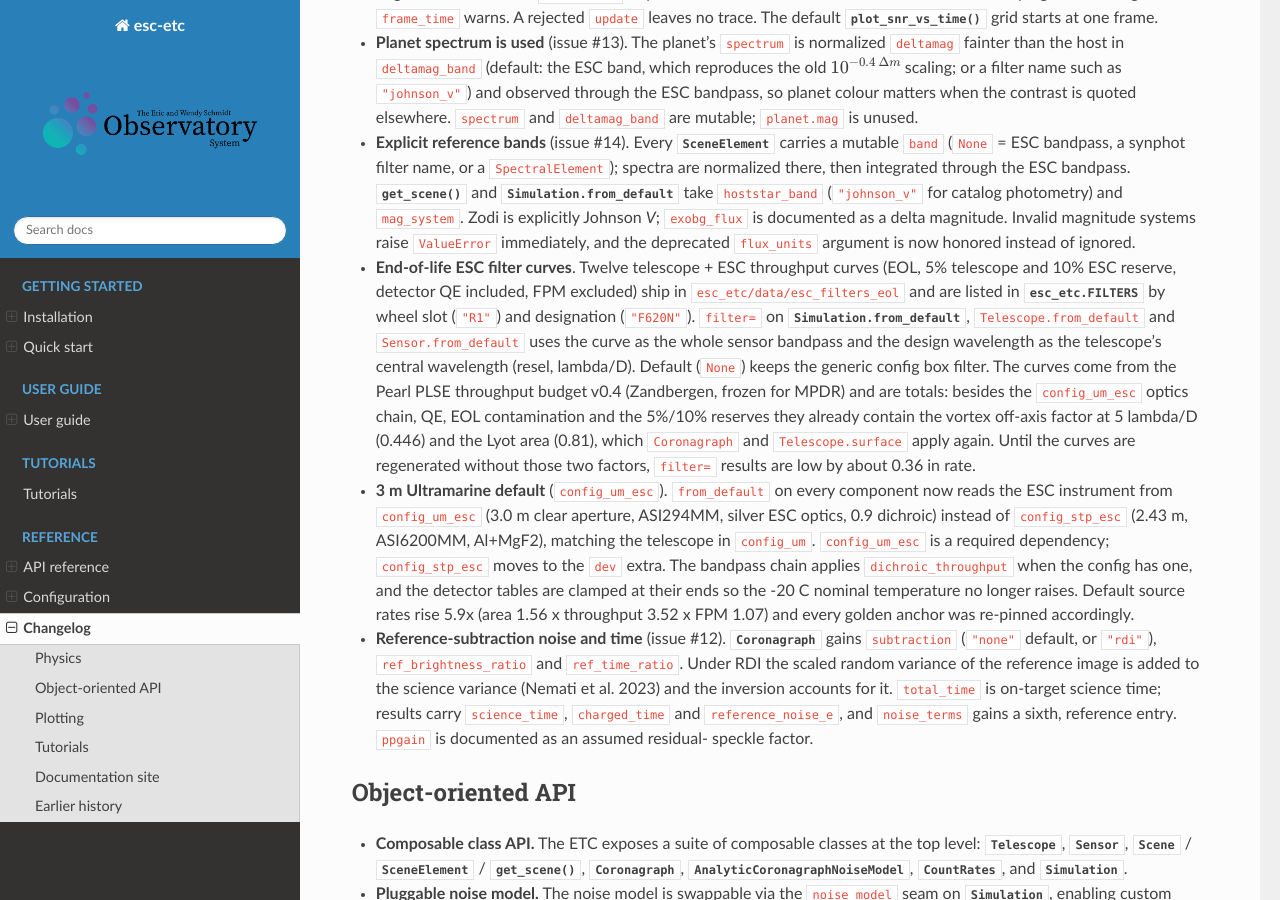
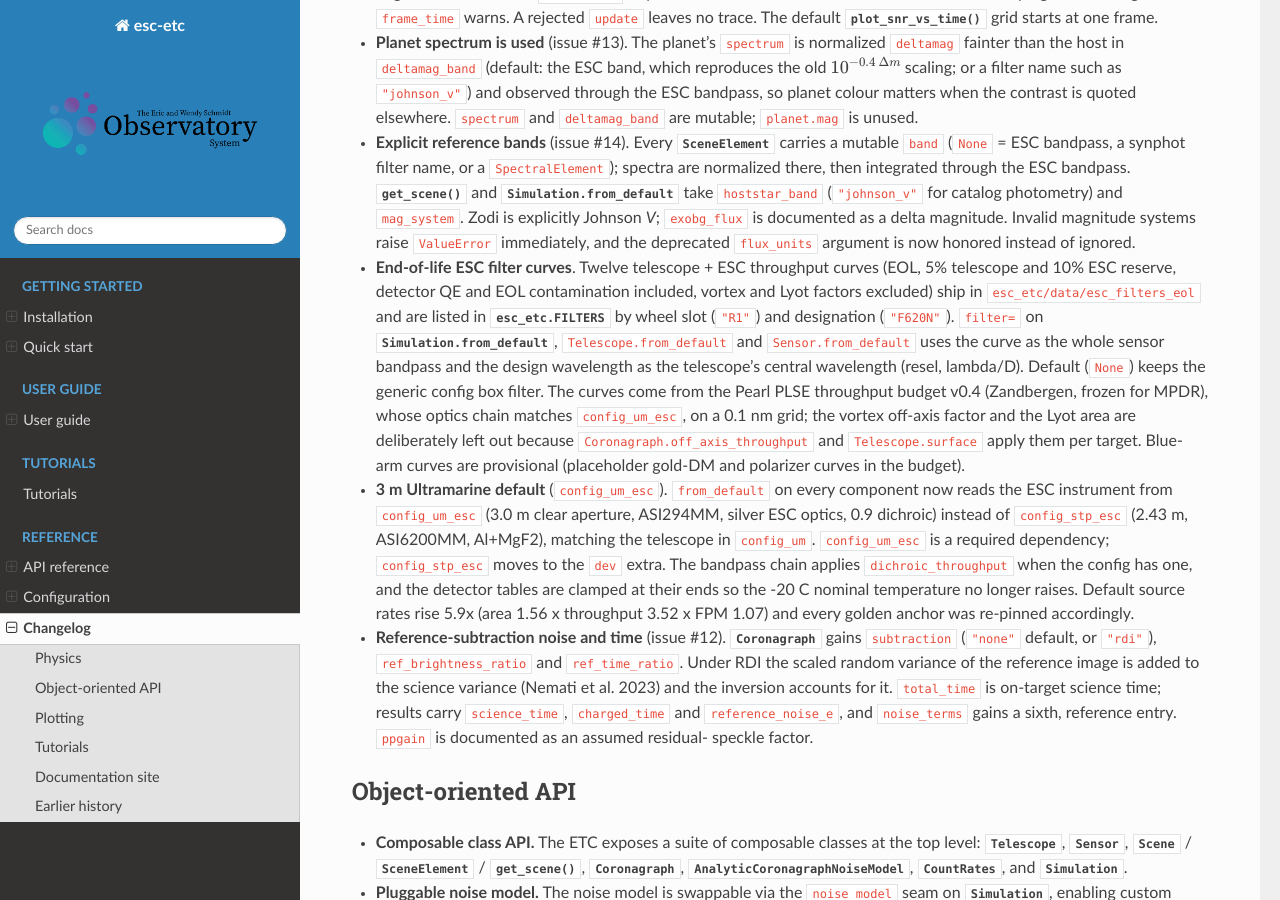
Before and after one commit to schmidt-observatories/esc-etc, a Sphinx documentation site: the page built from docs/sphinx/changelog.rst, in a window 1280 px wide and 900 px high, scrolled down 604 px. Built offline with Sphinx 7.4.7 and the Read the Docs theme 3.1.0, drawn with Linux system fonts in a browser that asks for light colours; pages that are not in the unit, such as notebooks, are missing from menus.

Commit message:
data: EOL filter curves without the vortex and Lyot factors, 0.1 nm grid
Regenerated from the Pearl PLSE throughput budget v0.4 build
(throughput-budget-lazuli2). The curves keep optics, QE, polarization 0.5,
EOL contamination and the 5%/10% reserves, and leave out the vortex
off-axis factor (0.446 at 5 lambda/D) and the Lyot area (0.81), which
Coronagraph.off_axis_throughput and Telescope.surface apply per target;
the old files double counted both (ratio to new is the constant 0.3614).
Grid 300-1100 nm at 0.1 nm. Test anchor re-pinned (F620N at 620 nm:
0.0319262 -> 0.08834).

Co-Authored-By: Claude Fable 5.1 <noreply@anthropic.com>

```diff
--- a/docs/sphinx/changelog.rst
+++ b/docs/sphinx/changelog.rst
@@ -48,20 +48,20 @@ Physics
   magnitude. Invalid magnitude systems raise ``ValueError`` immediately, and the
   deprecated ``flux_units`` argument is now honored instead of ignored.
 - **End-of-life ESC filter curves**. Twelve telescope + ESC throughput curves
-  (EOL, 5% telescope and 10% ESC reserve, detector QE included, FPM excluded)
-  ship in ``esc_etc/data/esc_filters_eol`` and are listed in
+  (EOL, 5% telescope and 10% ESC reserve, detector QE and EOL contamination
+  included, vortex and Lyot factors excluded) ship in ``esc_etc/data/esc_filters_eol`` and are listed in
   :data:`esc_etc.FILTERS` by wheel slot (``"R1"``) and designation
   (``"F620N"``). ``filter=`` on :meth:`Simulation.from_default
   <esc_etc.Simulation.from_default>`, ``Telescope.from_default`` and
   ``Sensor.from_default`` uses the curve as the whole sensor bandpass and the
   design wavelength as the telescope's central wavelength (resel, lambda/D).
   Default (``None``) keeps the generic config box filter. The curves come
-  from the Pearl PLSE throughput budget v0.4 (Zandbergen, frozen for MPDR) and
-  are totals: besides the ``config_um_esc`` optics chain, QE, EOL contamination
-  and the 5%/10% reserves they already contain the vortex off-axis factor at
-  5 lambda/D (0.446) and the Lyot area (0.81), which ``Coronagraph`` and
-  ``Telescope.surface`` apply again. Until the curves are regenerated without
-  those two factors, ``filter=`` results are low by about 0.36 in rate.
+  from the Pearl PLSE throughput budget v0.4 (Zandbergen, frozen for MPDR),
+  whose optics chain matches ``config_um_esc``, on a 0.1 nm grid; the vortex
+  off-axis factor and the Lyot area are deliberately left out because
+  ``Coronagraph.off_axis_throughput`` and ``Telescope.surface`` apply them per
+  target. Blue-arm curves are provisional (placeholder gold-DM and polarizer
+  curves in the budget).
 - **3 m Ultramarine default** (``config_um_esc``). ``from_default`` on every
   component now reads the ESC instrument from ``config_um_esc`` (3.0 m clear
   aperture, ASI294MM, silver ESC optics, 0.9 dichroic) instead of
```
Also changed, not shown: 14 other files.
